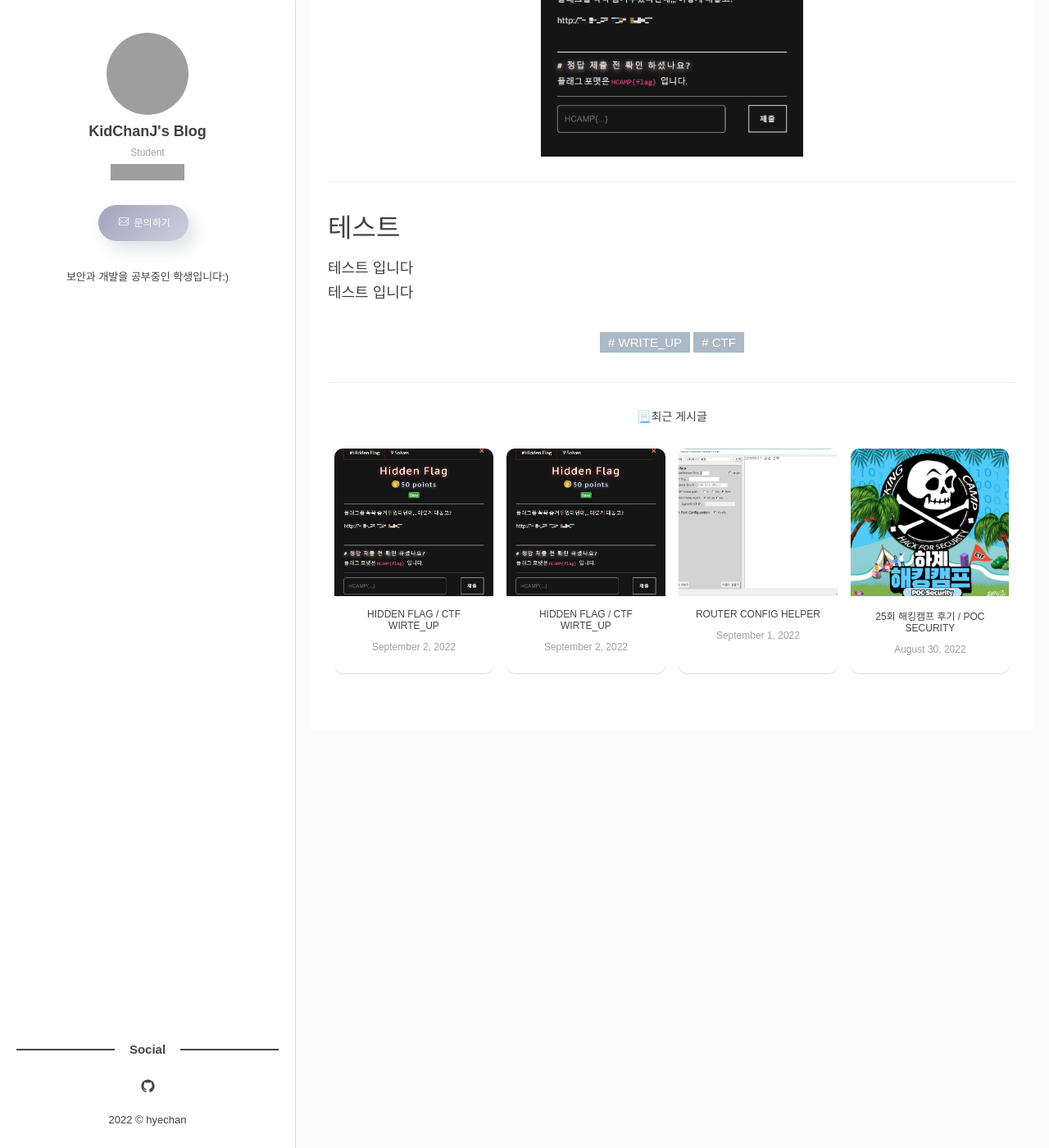
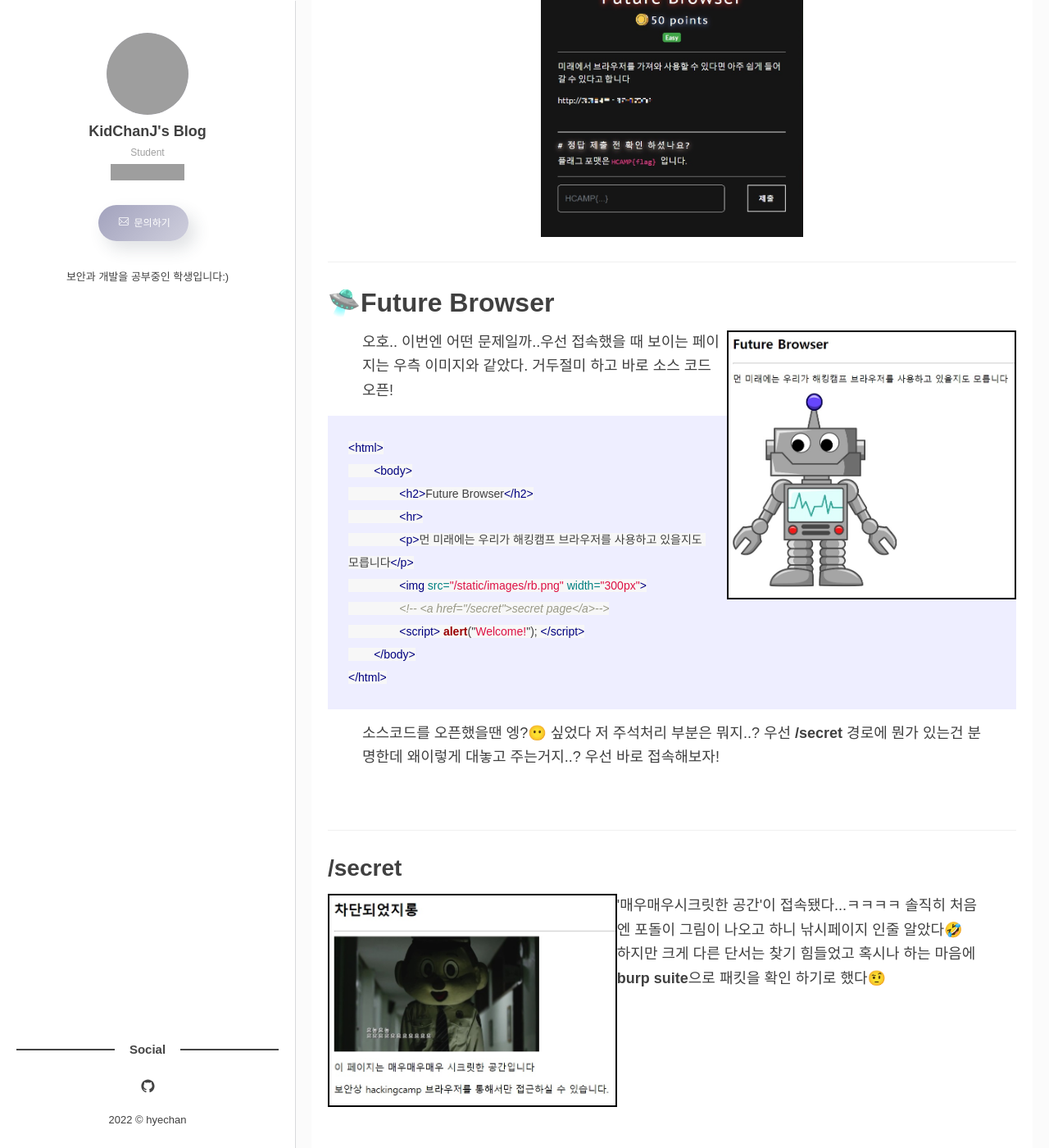
Before and after one commit to kidchanj/kidchanj.github.io, a Jekyll site: the page built from _posts/2022-09-02-write_up_2.md, in a window 1280 px wide and 1400 px high, scrolled down 498 px. Shown: the whole window at 82% size. Built offline with Jekyll 4.4.1, drawn with Linux system fonts in a browser that asks for light colours; some web fonts are replaced; comment, search, counter and statistics services are not loaded; some of the changed text lies outside the part shown; grey boxes are pictures that could not be loaded.

Commit message:
middle upload

````diff
--- a/_posts/2022-09-02-write_up_2.md
+++ b/_posts/2022-09-02-write_up_2.md
@@ -1,8 +1,8 @@
 ---
 layout: post
-title: Hidden Flag / CTF wirte_up
+title: Future Browser / CTF wirte_up
 description: 25회 해킹캠프 CTF 웹 분야 접근 방법과 풀이 입니다.
-image: HC_writeup/Hidden_Flag/1.jpg
+image: HC_writeup/Future_br/1.jpg
 date: 2022-09-02 18:36:00 +0900
 tags: write_up ctf
 categories: [ctf_write_up]
@@ -25,9 +25,49 @@ categories: [ctf_write_up]
 </style>
 </head>
 
-<img src = "/images/HC_writeup/Hidden_Flag/1.jpg" width="38%" height="38%">
+<img src = "/images/HC_writeup/Future_br/1.jpg" width="38%" height="38%">
 
 ---
 
-# 테스트
-<h5> 테스트 입니다 <br> 테스트 입니다 </h5>
+# 🛸**Future Browser**
+<img align="right" src = "/images/HC_writeup/Future_br/2.jpg" style="border:2px solid black;" width="42%" height="42%">
+<div style="margin-left:5%;margin-right:5%;">
+<h5>오호.. 이번엔 어떤 문제일까..우선 접속했을 때 보이는 페이지는 우측 이미지와 같았다. 거두절미 하고 바로 소스 코드 오픈!</h5></div>
+```html
+<html>
+	<body>
+		<h2>Future Browser</h2>
+		<hr>
+		<p>먼 미래에는 우리가 해킹캠프 브라우저를 사용하고 있을지도 모릅니다</p>
+		<img src="/static/images/rb.png" width="300px">
+		<!-- <a href="/secret">secret page</a>-->
+		<script> alert("Welcome!"); </script>
+	</body>
+</html>
+```
+<div style="margin-left:5%;margin-right:5%;">
+<h5>소스코드를 오픈했을땐 엥?😶 싶었다 저 주석처리 부분은 뭐지..? 우선 <b>/secret</b> 경로에 뭔가 있는건 분명한데 왜이렇게 대놓고 주는거지..? 우선 바로 접속해보자!</h5></div>
+<br>
+
+---
+
+## **/secret**
+<img align="left" src = "/images/HC_writeup/Future_br/3.jpg" style="border:2px solid black;" width="42%" height="42%">
+<div style="margin-left:5%;margin-right:5%;">
+<h5>'매우매우시크릿한 공간'이 접속됐다...ㅋㅋㅋㅋ 솔직히 처음엔 포돌이 그림이 나오고 하니 낚시페이지 인줄 알았다🤣<br>하지만 크게 다른 단서는 찾기 힘들었고 혹시나 하는 마음에 <b>burp suite</b>으로 패킷을 확인 하기로 했다🤨</h5></div><br><br><br><br><br><br><br>
+
+---
+
+## **Burp suite**
+<img src = "/images/HC_writeup/Future_br/4.jpg" style="border:2px solid black;" width="95%" height="95%"><br>
+<div style="margin-left:5%;margin-right:5%;">
+<h5> 어색함을 찾지 못했다... 혹시몰라 이미지파일의 경로를 하나하나 다 용청해봤지만 404..그렇게 소스코드와 burp suite을 보며 고민하다 갑자기 떠오른 문제의 제목 'Future <b>Browser</b>'! 그리고 /secret 페이지에선 '보안상 hackingcamp <b>브라우저</b>를 통해서만 접근하실 수 있습니다' 라고 했다!😏
+</h5></div>
+
+---
+
+## **User-Agent**
+<img src = "/images/HC_writeup/Future_br/5.jpg" style="border:2px solid black;" width="95%" height="95%"><br>
+<div style="margin-left:5%;margin-right:5%;">
+<h5>
+</h5></div>
````
Also changed, not shown: images/HC_writeup/Future_br/1.jpg (added), images/HC_writeup/Future_br/2.jpg (added), images/HC_writeup/Future_br/3.jpg (added), images/HC_writeup/Future_br/4.jpg (added), images/HC_writeup/Future_br/5.jpg (added).
